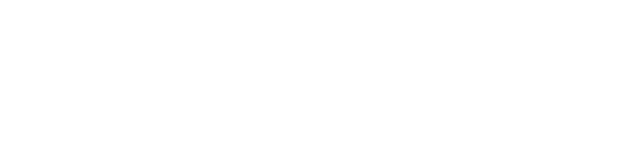
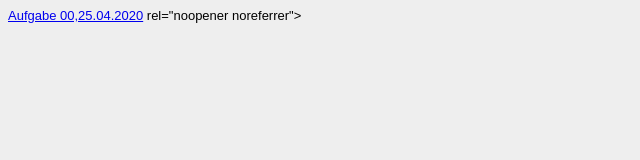
Before and after one commit to ChristianHauser/gis_SoSe2020, a plain HTML site: page Steckbrief/steckbrief.htm in a window 1280 px wide. Shown: the whole page, without its empty margins (0-640 px from the left). Drawn offline with Linux system fonts and the light colour scheme.

Commit message:
Steckbriefupdate Aufgabe 00

```diff
--- a/Steckbrief/steckbrief.htm
+++ b/Steckbrief/steckbrief.htm
@@ -7,11 +7,14 @@
 body {
 	font-family: arial;
 	font-size: small;
-	background: #eeeee
+	background: #eeeeee
 }
 </style>
 </head>
 <body>
+
 	<!-- Hier die Links zu den gelösten Aufgaben einstellen, aktuelle oben, alte stehen lassen! Format: Aufgabenbezeichnung, Datum -->
+
+	<a href="http://https://christianhauser.github.io/gis_SoSe2020/Aufgabe00/index.html" target="_blank">Aufgabe 00,25.04.2020</a> rel="noopener noreferrer"></a>
 </body>
 </html>
```
